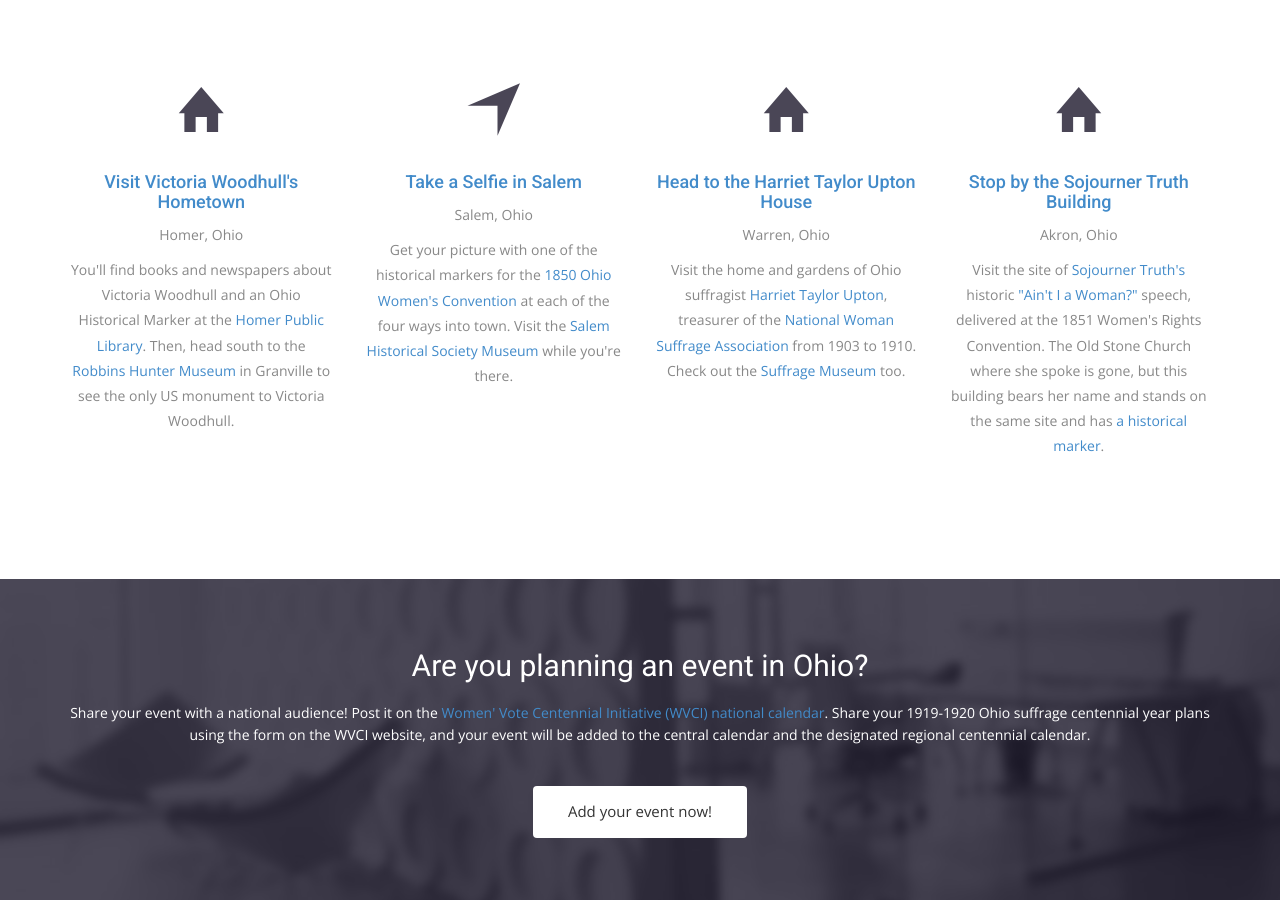
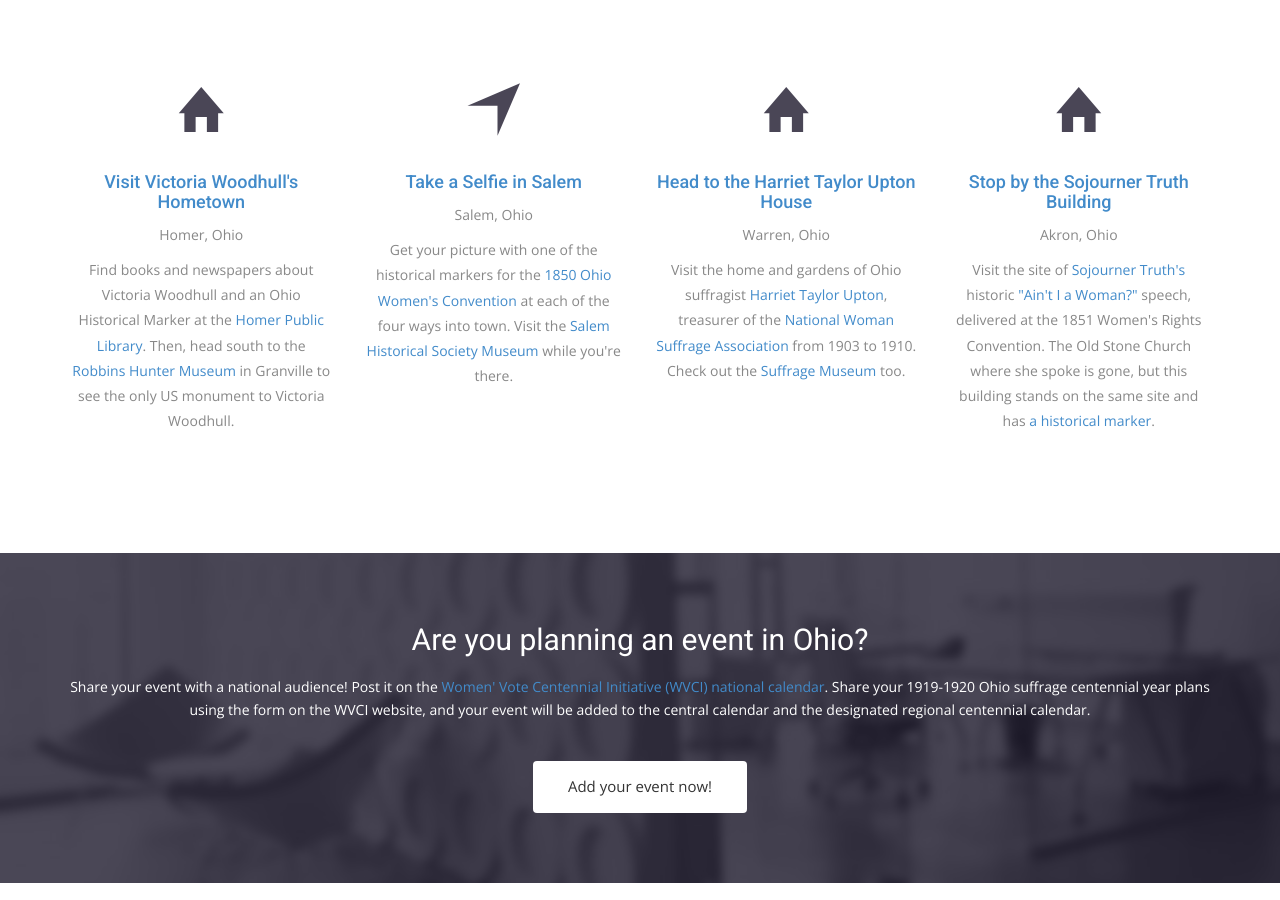
Before and after one commit to OhioSuffrageCentennial/ohiosuffragecentennial, a Jekyll site: the page built from index.html, in a window 1280 px wide and 900 px high, scrolled down 1878 px. Built offline with Jekyll 4.4.1, drawn with Linux system fonts in a browser that asks for light colours; nearby versions of some CDN libraries; some web fonts are replaced.

Commit message:
update index and connections

```diff
--- a/index.html
+++ b/index.html
@@ -76,7 +76,7 @@
           <i class="ion-home"></i>
           <h4><a href="https://homer.lib.oh.us/content/victoria-claflin-woodhull" target="_blank">Visit Victoria Woodhull's Hometown</a></h4>
           <p>Homer, Ohio</p>
-          <p>You'll find books and newspapers about Victoria Woodhull and an Ohio Historical Marker at the <a href="https://homer.lib.oh.us/content/victoria-claflin-woodhull" target="_blank">Homer Public Library</a>. Then, head south to the <a href="http://www.robbinshunter.org" target="_blank">Robbins Hunter Museum</a> in Granville to see the only US monument to Victoria Woodhull.</p>
+          <p>Find books and newspapers about Victoria Woodhull and an Ohio Historical Marker at the <a href="https://homer.lib.oh.us/content/victoria-claflin-woodhull" target="_blank">Homer Public Library</a>. Then, head south to the <a href="http://www.robbinshunter.org" target="_blank">Robbins Hunter Museum</a> in Granville to see the only US monument to Victoria Woodhull.</p>
         </div>
       </div>
       <div class="col-sm-6 col-md-3">
@@ -100,7 +100,7 @@
           <i class="ion-home"></i>
           <h4><a href="https://www.theclio.com/web/entry?id=52523" target="_blank">Stop by the Sojourner Truth Building</a></h4>
           <p>Akron, Ohio</p>
-          <p>Visit the site of <a haref="https://www.womenshistory.org/education-resources/biographies/sojourner-truth" target="blank">Sojourner Truth's</a> historic <a href="https://en.wikipedia.org/wiki/Ain%27t_I_a_Woman%3F" target="_blank">"Ain't I a Woman?"</a> speech, delivered at the 1851 Women's Rights Convention. The Old Stone Church where she spoke is gone, but this building bears her name and stands on the same site and has <a href="https://www.hmdb.org/marker.asp?marker=43726" target="_blank">a historical marker</a>.</p>
+          <p>Visit the site of <a haref="https://www.womenshistory.org/education-resources/biographies/sojourner-truth" target="blank">Sojourner Truth's</a> historic <a href="https://en.wikipedia.org/wiki/Ain%27t_I_a_Woman%3F" target="_blank">"Ain't I a Woman?"</a> speech, delivered at the 1851 Women's Rights Convention. The Old Stone Church where she spoke is gone, but this building stands on the same site and has <a href="https://www.hmdb.org/marker.asp?marker=43726" target="_blank">a historical marker</a>.</p>
         </div>
       </div>
     </div>
@@ -168,10 +168,12 @@
     </div>
   </div>
 </section>
+<!-- Test format
 <section id="feature">
+  -->
   <div class="container">
     <div class="row">
-      <div class="col-md-10 col-md-offset-2"">
+      <div class="col-md-12">
         <div class="block">
           <div class="section-title">
             <h2>About the header image on this site</h2>
@@ -181,4 +183,6 @@
       </div>
     </div>
   </div>
+  <!--
 </section>
+-->
```
Also changed, not shown: connections.html (+4 -4 lines).
